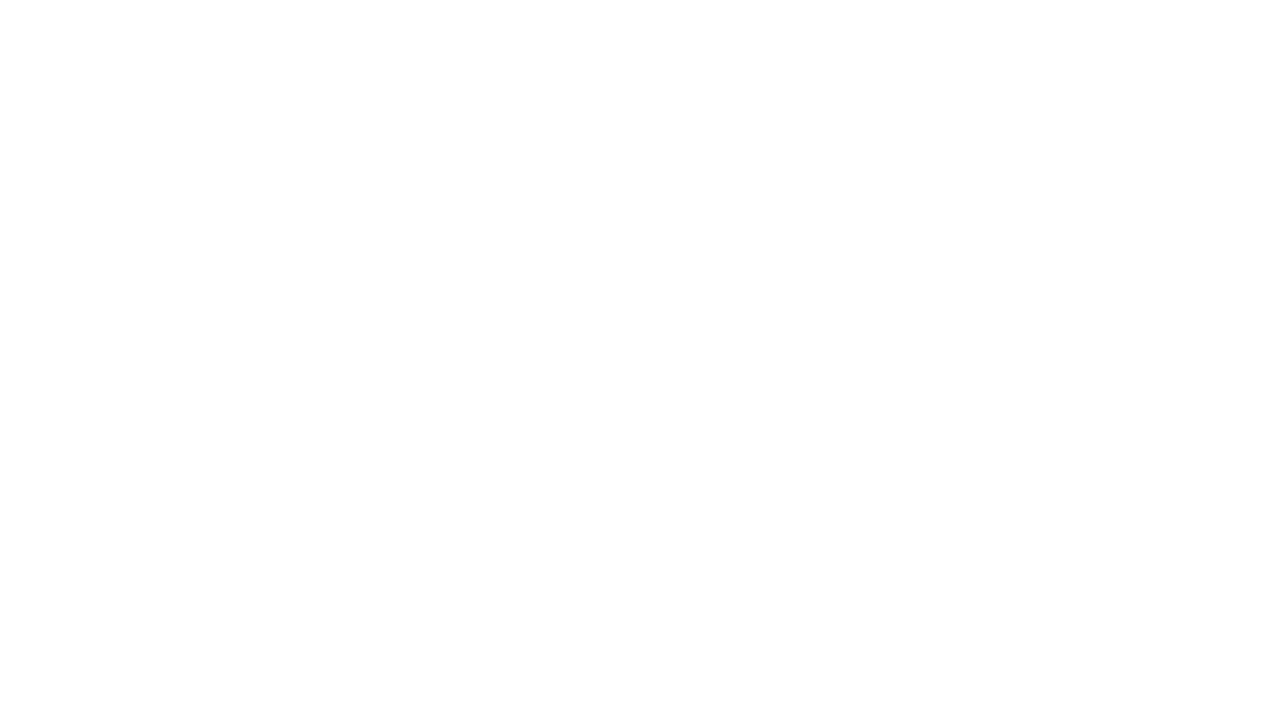
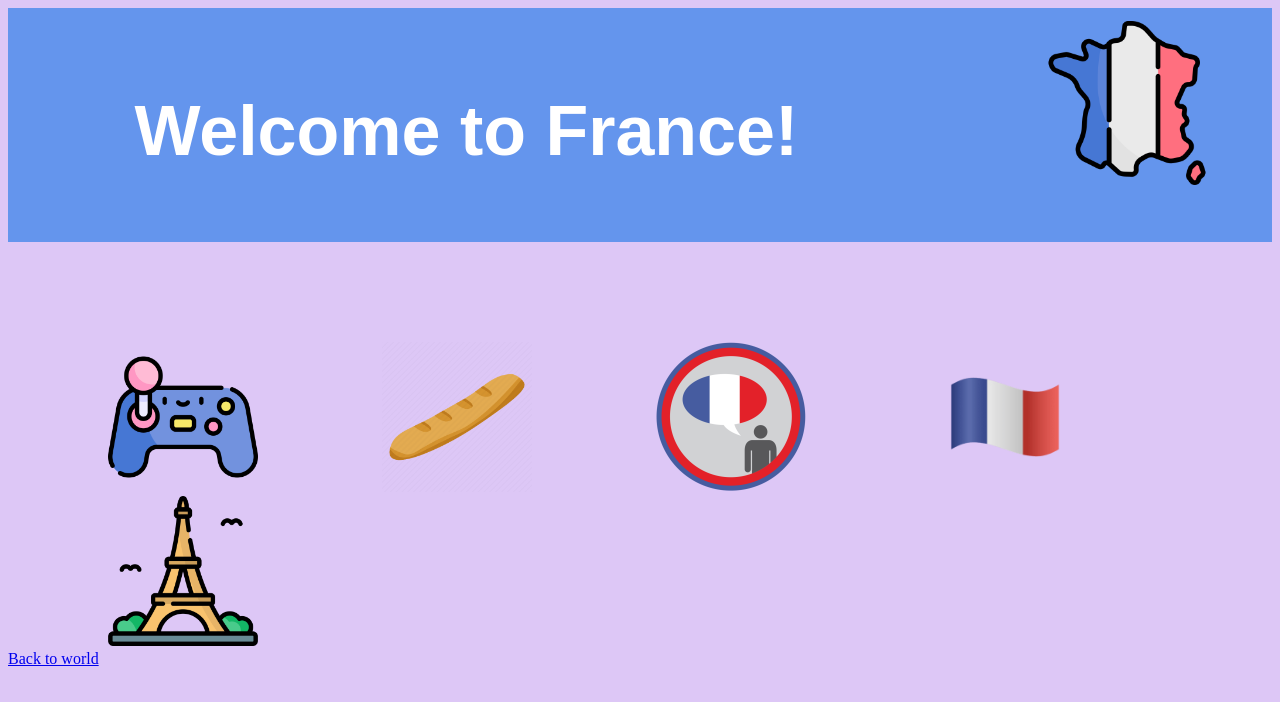
Before and after one commit to evelynyh/swehacks24, a plain HTML site: page public/Frontpage.html in a window 1280 px wide. Drawn offline with Linux system fonts and the light colour scheme.

Commit message:
front page added

```diff
--- a/public/Frontpage.html
+++ b/public/Frontpage.html
@@ -1,10 +1,37 @@
 <!DOCTYPE html>
 <html lang="en">
-<head>
-    <meta charset="UTF-8">
-    <title>Title</title>
-</head>
-<body>
+    <head>
+        <link href="front.css" rel="stylesheet" />
+        <title>France</title>
+        <link rel="icon" type="image/x-icon" href="images/icon.png" >
+    </head>
+
+    <body>
+        <header>
+            <div class="logo">
+              <img src="images/france country.png" alt="logo" />
+            </div>
+
+              <h2>
+                Welcome to France!
+              </h2>
+        </header>
+
+        <div class="buttons">
+            <span>
+                <img src="images/5260498.png" alt="game">
+                <img src="images/7134321.png" alt="food">
+                <img src="images/french.png" alt="speak">
+                <img src="images/france flag.png" alt="history">
+
+                <a href="Places.html">
+                    <img src="images/eiffel tower.png" alt="places">
+                </a>
+            </span>
+        </div>
+        <a href="index.html">
+            Back to world
+        </a>
 
 </body>
 </html>
--- /dev/null
+++ b/public/front.css
@@ -0,0 +1,38 @@
+.logo img {
+  height: 15%;
+  width: 13%;
+  float: right;
+  padding-right: 5%;
+}
+
+header {
+  padding-bottom: 1%;
+  padding-top: 1%;
+  background-color:cornflowerblue;
+}
+
+body {
+  background-color:rgb(221, 199, 246);
+  cursor: url("images/cursor.png"), wait;
+}
+
+h2 {
+  font-size: 70px;
+  font-family: "Baskerville Old Face", sans-serif;
+  font-weight: bold;
+  color: rgb(255, 255, 255);
+  margin-left: 10%;
+  padding-top: 1%;
+}
+
+img {
+  width: 150px;
+  cursor: url("images/cursor.png"), wait;
+}
+
+.buttons {
+  padding-top: 100px;
+  padding-left: 100px;
+  padding-right: 100px;
+  word-spacing: 120px;
+}
--- a/public/places.css
+++ b/public/places.css
@@ -20,6 +20,7 @@ img {
     margin-left: auto;
     margin-right: auto;
     max-width: 50%;
+    cursor: url("images/cursor.png"), wait;
 }
 
 /* On hover, add a black background color with a little bit see-through */
```
Also changed, not shown: public/Places.html (+3 -0 lines), public/images/french.png (renamed from public/images/french.png.webp).
